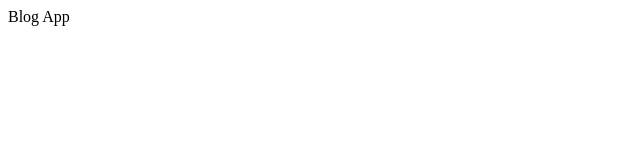
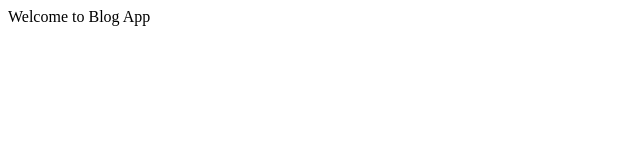
Before and after one commit to ercanyurt/blog-client, a React (Create React App) app: page / in a window 1280 px wide. Shown: the top 160 px of the page, without its empty margins (0-640 px from the left). Built offline with nearby package versions, Linux system fonts and the light colour scheme.

Commit message:
content changed

```diff
--- a/src/App.js
+++ b/src/App.js
@@ -1,6 +1,6 @@
 import React  from "react";
 
 const mainpage =  ()=>{
-    return <div> Blog  App</div>;
+    return <div> Welcome to Blog  App</div>;
 };
 export default mainpage;
```
